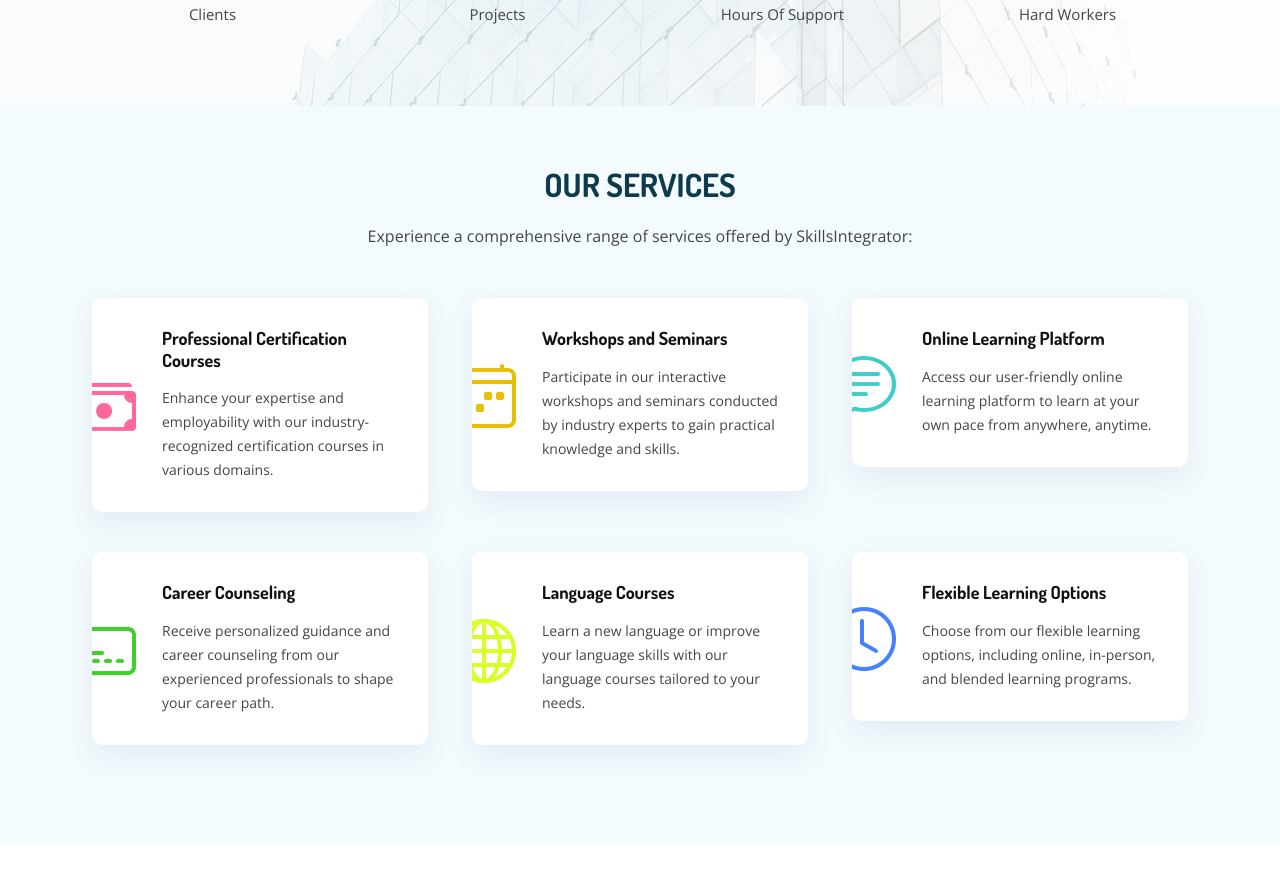
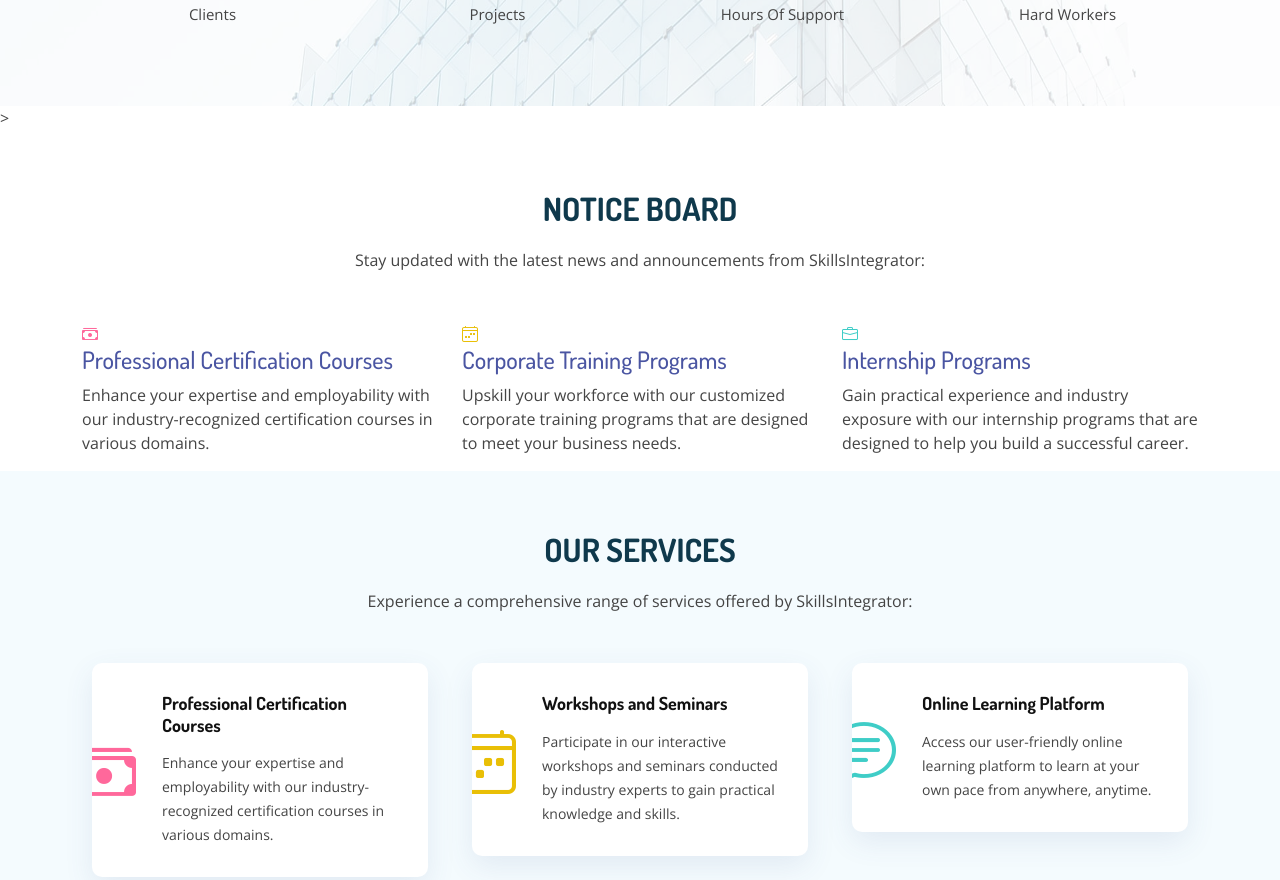
Before and after one commit to SahilAli8808/SkillsIntegrator-Services-India-Pvt-Ltd, a plain HTML site: page index.html in a window 1280 px wide. Shown: the part 832-1712 px from the top of the page. Drawn offline with nearby package versions, Linux system fonts and the light colour scheme; a script that the page names is missing.

Commit message:
notice board added

```diff
--- a/index.html
+++ b/index.html
@@ -110,7 +110,43 @@
     </div>
 
   </div>
+
 </section><!-- End Counts Section -->
+
+<!-- ===========Notice Board Section ======= -->>
+<section id="noticeboard" class="noticeboard">
+  <div class="container">
+
+    <div class="section-title">
+      <h2>Notice Board</h2>
+      <p>Stay updated with the latest news and announcements from SkillsIntegrator:</p>
+    </div>
+
+    <div class="row">
+      <div class="col-lg-4 col-md-6">
+        <div class="icon-box">
+          <div class="icon"><i class="bi bi-cash-stack" style="color: #ff689b;"></i></div>
+          <h4 class="title"><a href="">Professional Certification Courses</a></h4>
+          <p class="description">Enhance your expertise and employability with our industry-recognized certification courses in various domains.</p>
+        </div>
+      </div>
+      <div class="col-lg-4 col-md-6">
+        <div class="icon-box">
+          <div class="icon"><i class="bi bi-calendar4-week" style="color: #e9bf06;"></i></div>
+          <h4 class="title"><a href="">Corporate Training Programs</a></h4>
+          <p class="description">Upskill your workforce with our customized corporate training programs that are designed to meet your business needs.</p>
+        </div>
+      </div>
+      <div class="col-lg-4 col-md-6">
+        <div class="icon-box">
+          <div class="icon"><i class="bi bi-briefcase" style="color: #3fcdc7;"></i></div>
+          <h4 class="title"><a href="">Internship Programs</a></h4>
+          <p class="description">Gain practical experience and industry exposure with our internship programs that are designed to help you build a successful career.</p>
+        </div>
+      </div>
+    </div>
+
+  </div>
 
 <!-- ======= Services Section ======= -->
 <section id="services" class="services section-bg">
@@ -386,13 +422,13 @@
           <div class="email">
             <i class="bi bi-envelope"></i>
             <h4>Email:</h4>
-            <p>info@yourcompanycode.com</p>
+            <p>info@skillisindia.com </p>
           </div>
 
           <div class="phone">
             <i class="bi bi-phone"></i>
             <h4>Call:</h4>
-            <p>+1 5589 55488 55</p>
+            <p>+91 XXXXX XXXXX</p>
           </div>
 
         </div>
```
